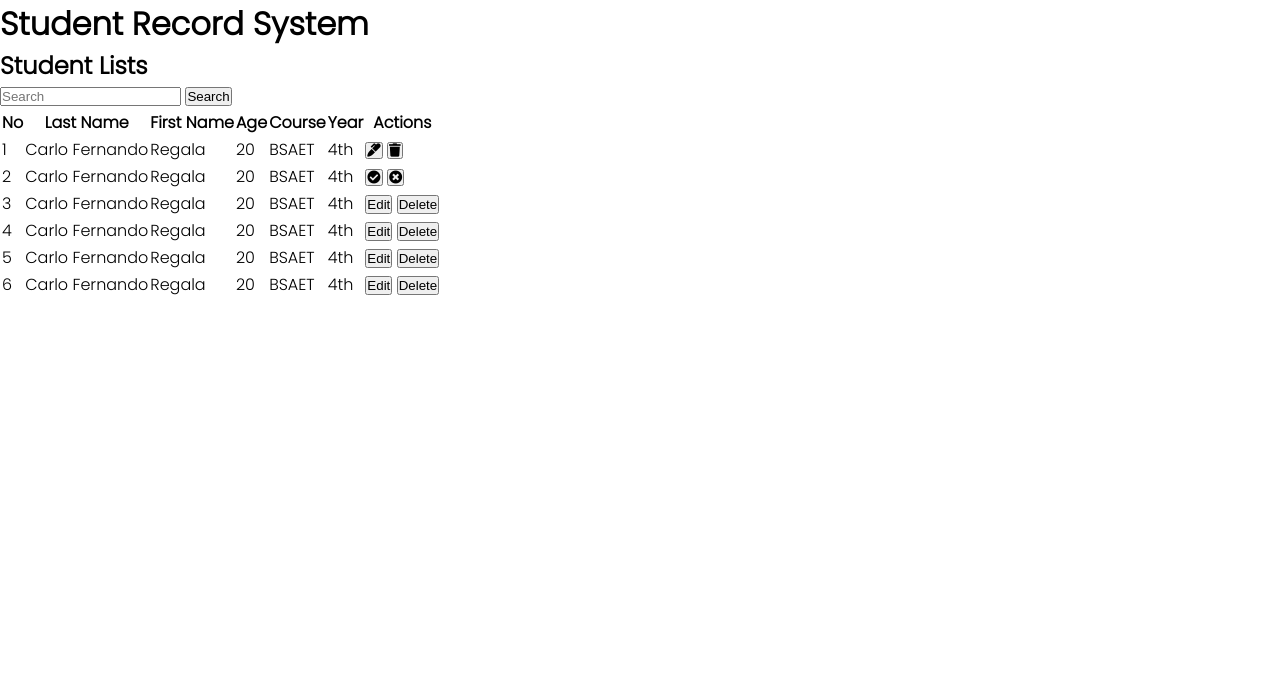
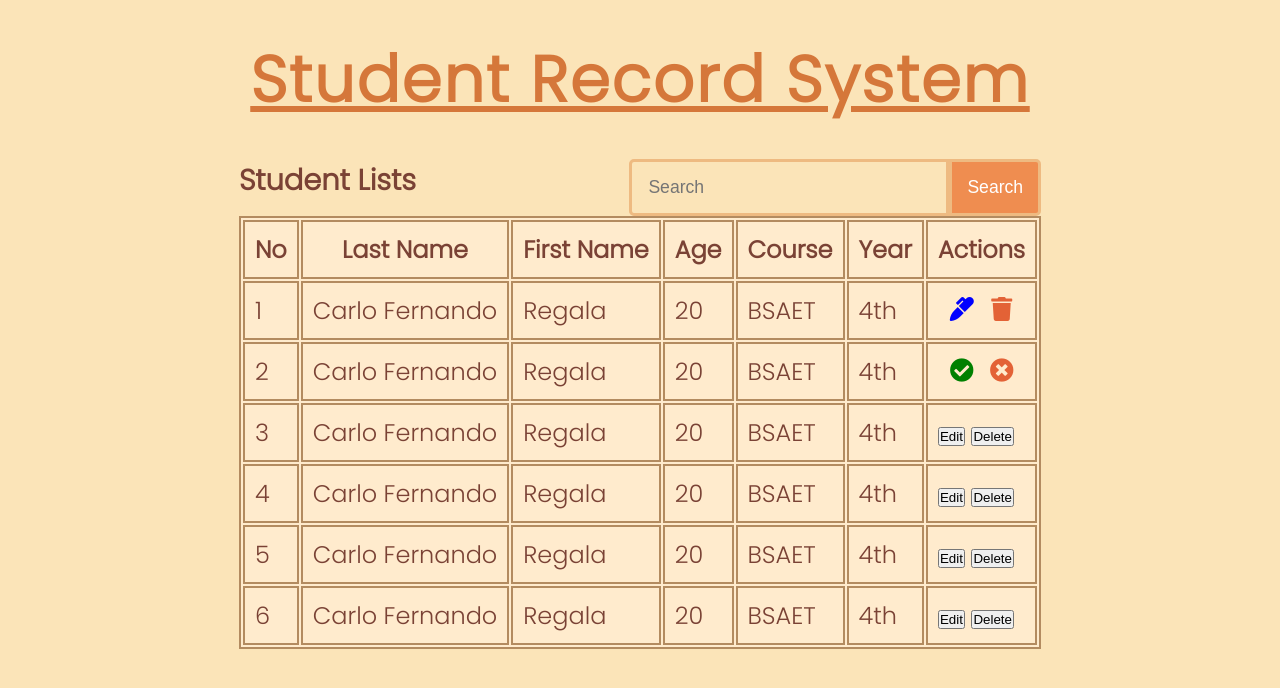
Before and after one commit to meowchii19/prototype-of-student-records-, a plain HTML site: page homepage.html in a window 1280 px wide. Drawn offline with Linux system fonts and the light colour scheme.

Commit message:
added new style

```diff
--- a/style.css
+++ b/style.css
@@ -14,7 +14,7 @@ body{
     position: fixed;
     top: 53%;
     left: 50%;
-    transform: translate(-50%, -50%) scale(1);
+    transform: translate(-50%, -50%) scale(0);
     transition: 200ms ease-in-out;
     background-color: #91a3bf;
     min-width: 500px;
@@ -127,3 +127,129 @@ body{
 .login-button:focus{
     outline: none;
 }
+
+.home-body h1{
+    padding: 2rem;
+    color: #d5773a;
+    font-size: 4rem;
+    text-decoration: underline;
+    letter-spacing: 2px;
+    font-weight: 3400;
+}
+
+.home-body{
+    text-align: center;
+    background-color: #fbe4b8;
+    color: #7a4235 ;
+}
+
+.home-main{
+    margin: auto;
+    position: relative;
+    max-width: fit-content;
+}
+
+.home-header{
+    display: flex;
+    flex-direction: row;
+    margin-left: 0;
+    font-size: 1.2rem;
+    justify-content: space-between;
+}
+
+.home-search{
+    display: flex;
+}
+
+.home-search input{
+    width: 20rem;
+    background-color: inherit;
+}
+.search-field{
+    border: 3px solid #eeba81;
+    border-radius: 5px 0 0 5px;
+    font-size: 1.1rem;
+    color: inherit;
+}
+.search-field:focus{
+    border: 3px solid #ef8d50;
+    outline: none;
+    font-size: 1.5rem;
+}
+.search-field::placeholder{
+    padding-left: 1rem;
+    font-size: 1.1rem;
+}
+
+.button-search{
+    padding: 15px;
+    background-color: #ef8d50;
+    border-radius: 0 5px 5px 0px;
+    color: white;
+    font-size: 1.1rem;
+    border: 3px solid #eeba81;
+}
+
+.button-search:hover{
+    cursor: pointer;
+    background-color: inherit;
+    border: 3px solid #ef8d50;
+    color:#ef8d50;
+    font-weight: bolder;
+}
+
+.button-search:focus{
+    outline: none;
+}
+
+table,th,td{
+  background-color: blanchedalmond;
+  border: 2px solid #b38b60;
+  font-size: 1.5rem;
+
+}
+th,td{
+    padding: 10px;
+}
+table{
+    margin: auto;
+}
+
+td{
+    padding: 10px;
+}
+
+.td-buttons{
+    display: flex;
+    flex-direction: row;
+    justify-content: space-evenly;
+}
+
+.td-buttons button{
+    padding: 10px;
+    cursor: pointer;
+    border: none;
+    transform: scale(1.8);
+    background-color: inherit;
+}
+
+.td-buttons button:focus{
+    outline: none;
+    border: none
+}
+
+.td-buttons button:hover{
+    transform: scale(1.9);
+    color: #873c1c;
+}
+table .delete,.exit{
+    color: #e36236;
+}
+
+table .edit{
+    color: blue;
+}
+
+table .update{
+    color: green;
+}
```
